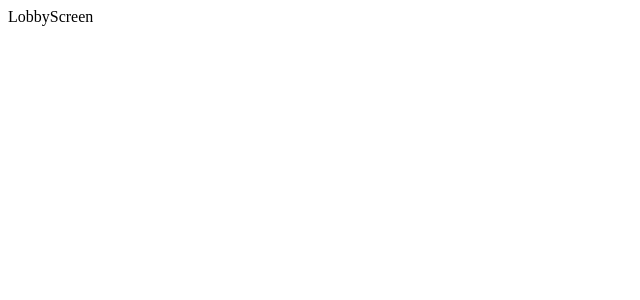
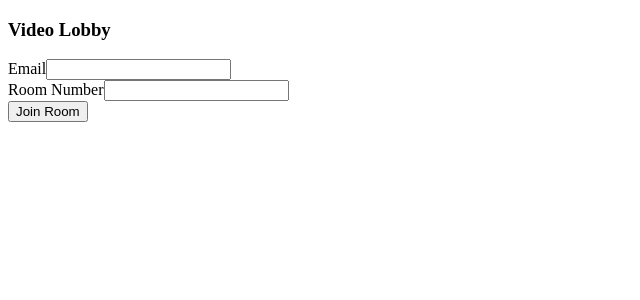
Before and after one commit to TrilochanprasadBH/ZoomVideo, a React (Vite) app in the folder client/: page / in a window 1280 px wide. Shown: the top 300 px of the page, without its empty margins (0-640 px from the left). Built offline with nearby package versions, Linux system fonts and the light colour scheme.

Commit message:
lobby user details

```diff
--- a/client/src/screens/LobbyScreen.jsx
+++ b/client/src/screens/LobbyScreen.jsx
@@ -1,8 +1,32 @@
-import React from 'react'
+import  {useCallback, useState} from 'react'
 
 const LobbyScreen = () => {
+  const [email,setEmail]=useState("");
+  const [room, setRoom]=useState("");
+
+  const handleSubmit= useCallback((e)=>{
+   e.preventDefault()
+    console.log({email, room});
+  },[email, room])
+
+  //if dependecny is not given useCallback will run only on initial render [] , and upon changing input email room also ,
+  //console wont show updated values as dependency is empty
+
+
+
   return (
-    <div>LobbyScreen</div>
+    <div>
+      <h3>Video Lobby</h3>
+      <form onSubmit={handleSubmit}>
+        <label htmlFor='email'>Email</label>
+        <input value={email} onChange={(e)=>setEmail(e.target.value)} type="email" id='email' />
+        <br />
+        <label htmlFor='room'>Room Number</label>
+        <input value={room} onChange={(e)=>setRoom(e.target.value)} type="number" id='room' />
+        <br />
+        <button>Join Room</button>
+      </form>
+    </div>
   )
 }
 
```
